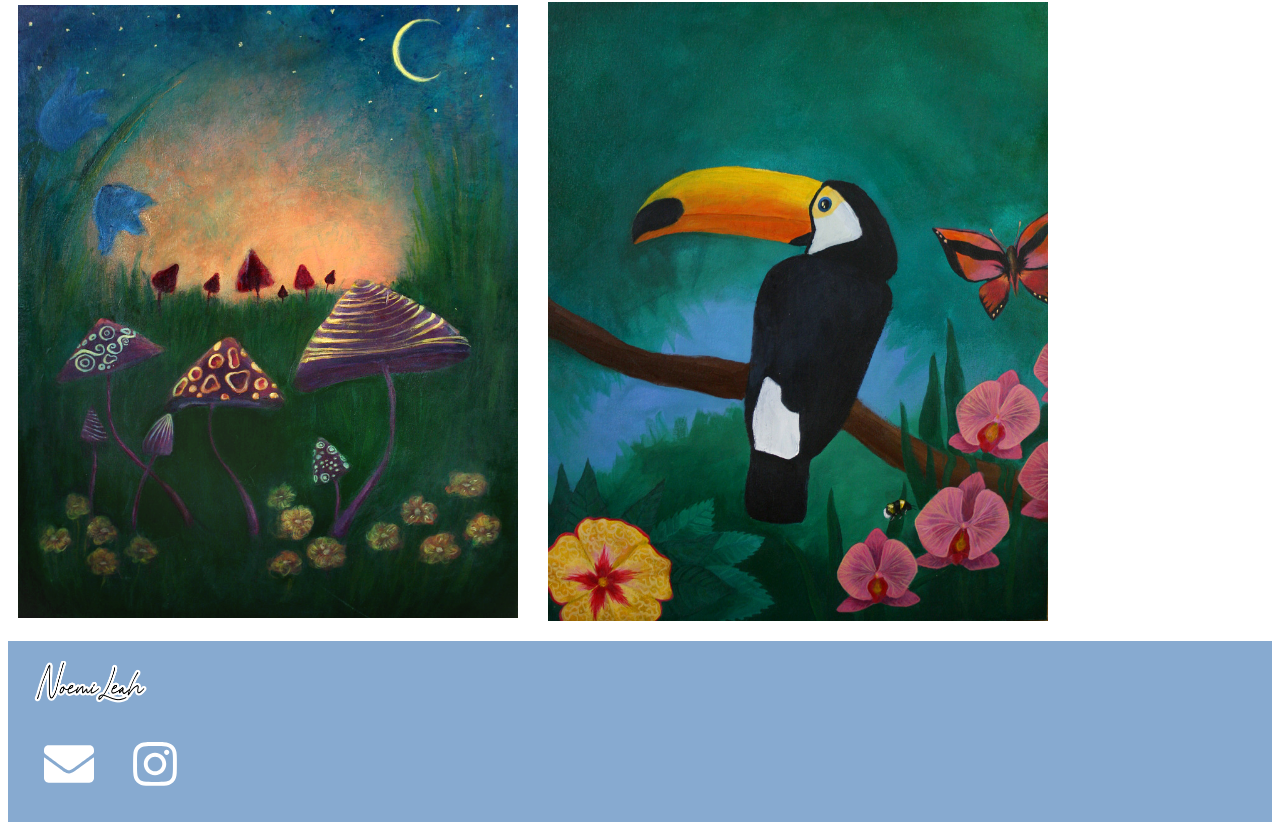
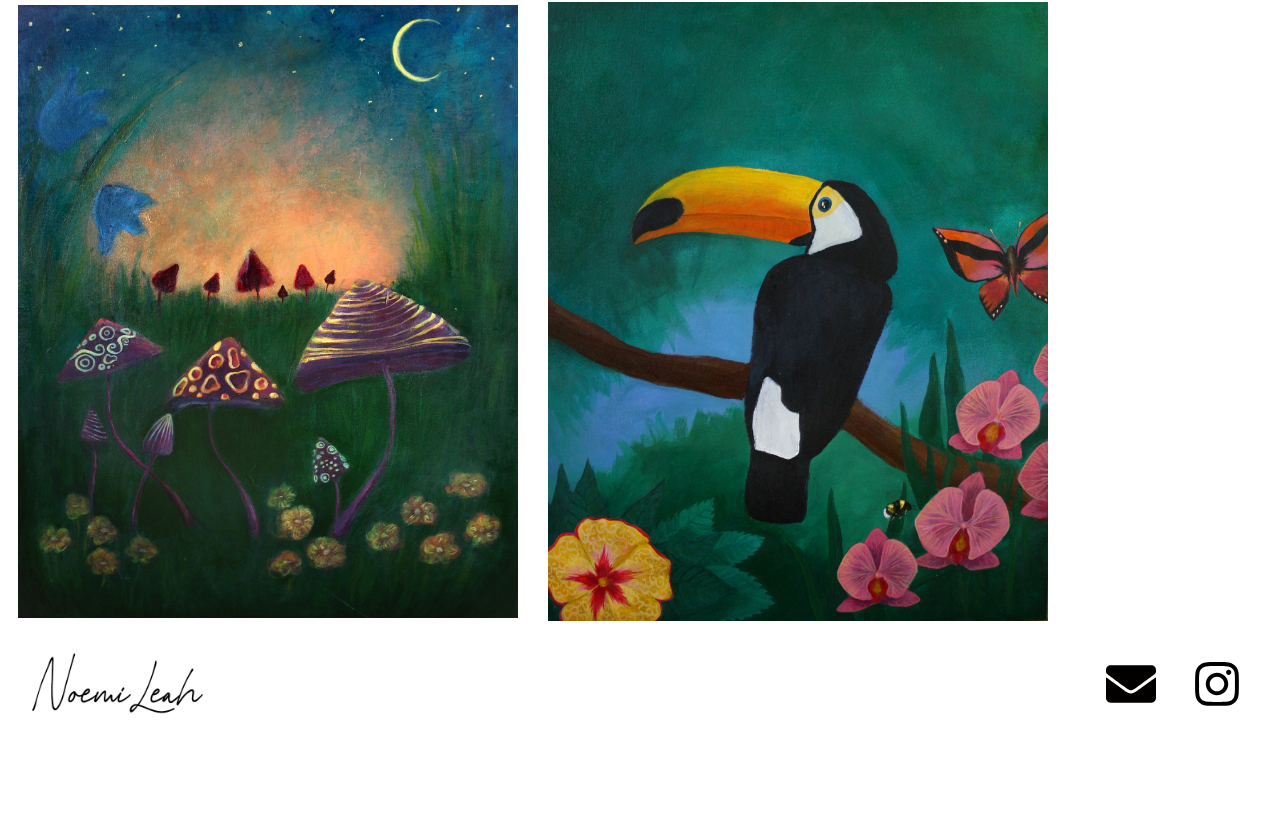
Before and after one commit to f1nduck/noemi-art-website, a React (Vite) app: page / in a window 1280 px wide. Shown: the part 3324-4154 px from the top of the page. After the commit the page ends 4071 px from the top, so only its background shows below. Built offline with nearby package versions, Linux system fonts and the light colour scheme.

Commit message:
Redesigned Footer

```diff
--- a/src/components/Footer.css
+++ b/src/components/Footer.css
@@ -1,28 +1,34 @@
-/* footer.css */
-
 footer {
-    background-color: #3671b198;
+  display: flex;
+  justify-content: space-between; /* Align items to the start and end of the container */
+  background-color: #ffffff;
   color: #fff;
-    padding: 20px;
+  padding: 10px;
   margin-top: 20px;
   text-align: left;
 }
 
+.brand-icon {
+  display: flex;
+  align-items: center; /* Align items vertically */
+}
+
 .brand-icon img {
-    width: 10%; /* Adjust the width as needed */
+  width: 40%; /* Adjust the width as needed */
   height: auto; /* Maintain aspect ratio */
   margin-bottom: 10px;
 }
 
 .contact {
-    margin-top: 20px;
+  display: flex;
+  align-items: center; /* Align items vertically */
 }
 
 .contact button,
 .contact a {
   background-color: transparent;
   border: none;
-    color: #fff;
+  color: #030000;
   margin-right: 20px;
   margin-left: 10px;
   font-size: 50px;
```
Lines whose indentation alone changed are shown as unchanged.
